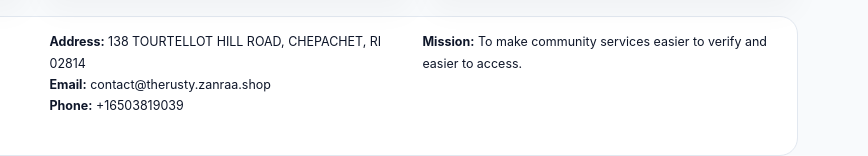
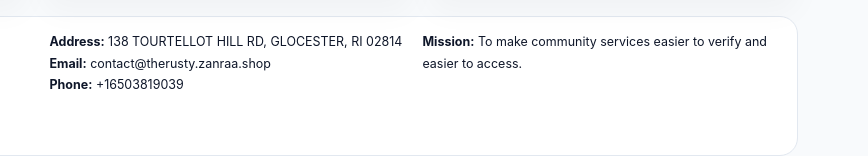
Before and after one commit to thuanbg111/the-rusty-buckle-farm-5847, a plain HTML site: page about.html in a window 1280 px wide. Shown: the part 1175-1331 px from the top of the page, 412-1280 px from the left. Drawn offline with Linux system fonts and the light colour scheme.

Commit message:
Safe replace address only

```diff
--- a/about.html
+++ b/about.html
@@ -43,7 +43,7 @@
 <footer>
   <div class="footer-grid">
     <div><img src="images/logo.png" style="width:135px;margin-bottom:.35rem" alt=""><div class="small">© <span id="year"></span> The Rusty Buckle Farm</div><div class="small">501(c)(3) • EIN 001775847</div></div>
-    <div><div class="small"><strong>Address:</strong> 138 TOURTELLOT HILL ROAD, CHEPACHET, RI 02814</div><div class="small"><strong>Email:</strong> <a href="mailto:contact@therusty.zanraa.shop">contact@therusty.zanraa.shop</a></div><div class="small"><strong>Phone:</strong> <a href="tel:+16503819039">+16503819039</a></div></div>
+    <div><div class="small"><strong>Address:</strong> 138 TOURTELLOT HILL RD, GLOCESTER, RI 02814</div><div class="small"><strong>Email:</strong> <a href="mailto:contact@therusty.zanraa.shop">contact@therusty.zanraa.shop</a></div><div class="small"><strong>Phone:</strong> <a href="tel:+16503819039">+16503819039</a></div></div>
     <div><div class="small"><strong>Mission:</strong> To make community services easier to verify and easier to access.</div></div>
   </div>
 </footer>
```
